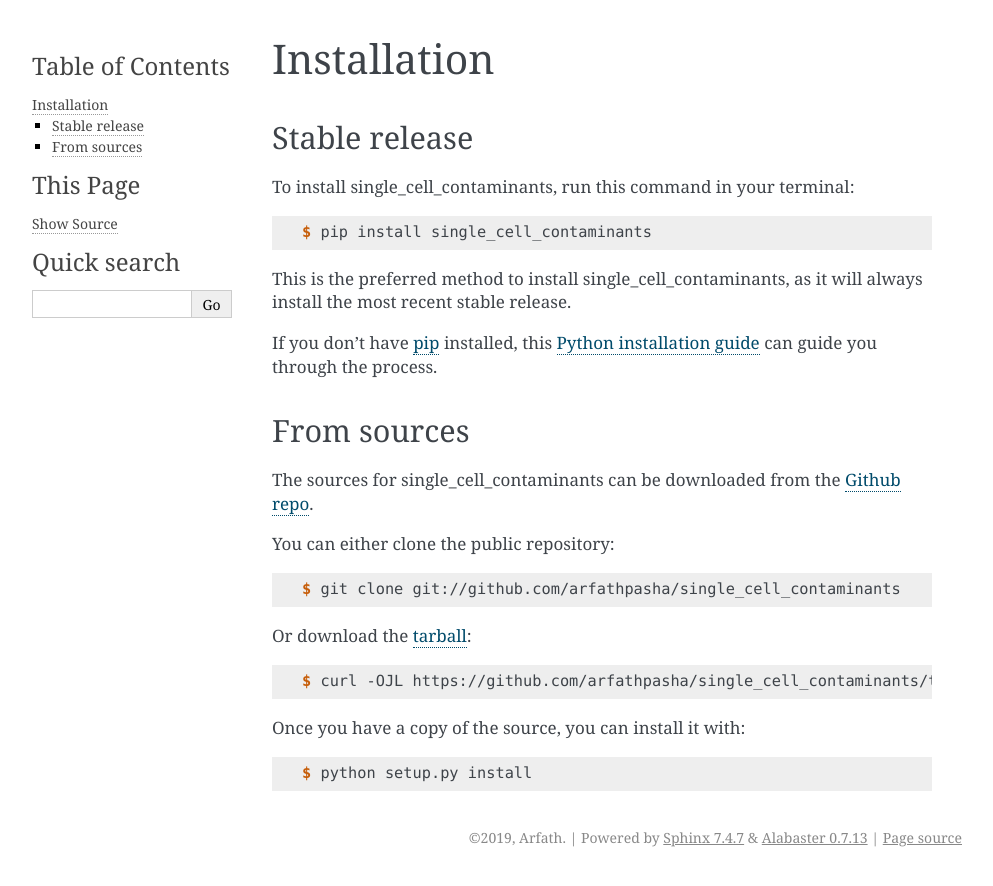
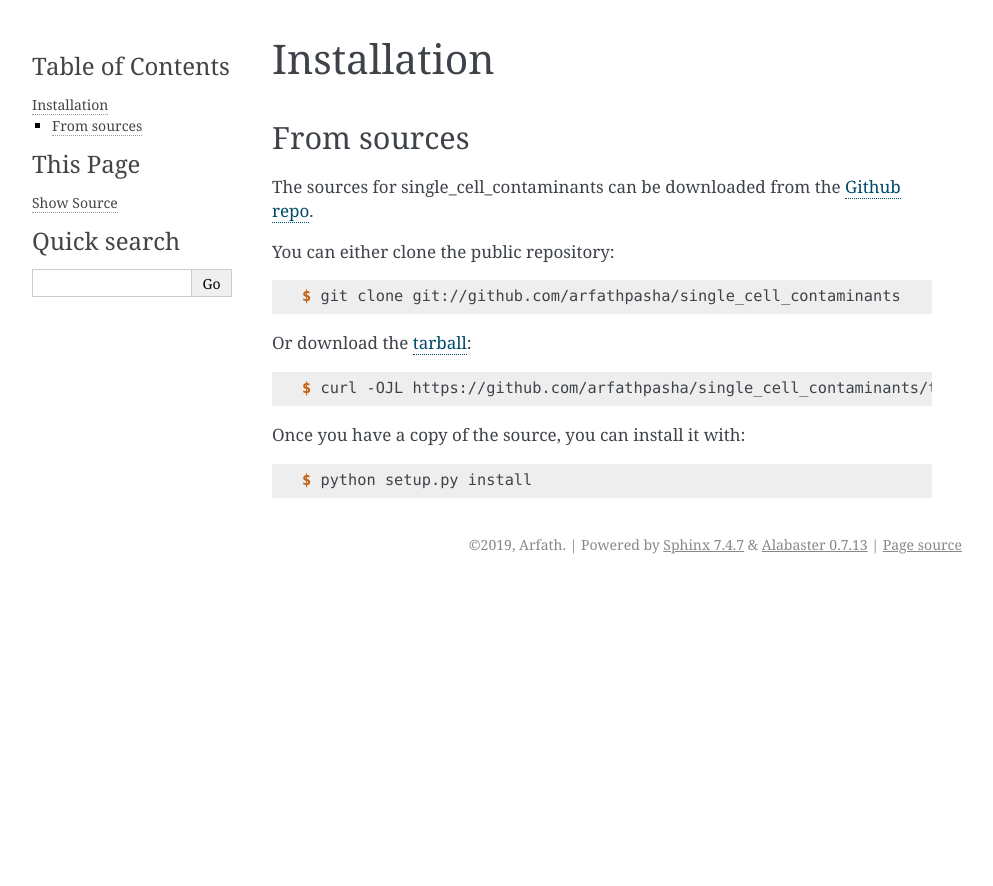
Before and after one commit to arfathpasha/single_cell_contaminants, a Sphinx documentation site: the page built from docs/installation.rst, in a window 1280 px wide. Shown: the top 886 px of the page, without its empty margins (148-1141 px from the left). Built offline with Sphinx 7.4.7, drawn with Linux system fonts in a browser that asks for light colours; some of the changed lines change nothing that is shown.

Commit message:
Update installation.rst

```diff
--- a/docs/installation.rst
+++ b/docs/installation.rst
@@ -5,19 +5,18 @@ Installation
 ============
 
 
-Stable release
---------------
+.. Stable release
+.. --------------
 
-To install single_cell_contaminants, run this command in your terminal:
+.. To install single_cell_contaminants, run this command in your terminal:
 
-.. code-block:: console
+.. .. code-block:: console
 
-    $ pip install single_cell_contaminants
+..     $ pip install single_cell_contaminants
 
-This is the preferred method to install single_cell_contaminants, as it will always install the most recent stable release.
+.. This is the preferred method to install single_cell_contaminants, as it will always install the most recent stable release.
 
-If you don't have `pip`_ installed, this `Python installation guide`_ can guide
-you through the process.
+.. If you don't have `pip`_ installed, this `Python installation guide`_ can guide you through the process.
 
 .. _pip: https://pip.pypa.io
 .. _Python installation guide: http://docs.python-guide.org/en/latest/starting/installation/
```
